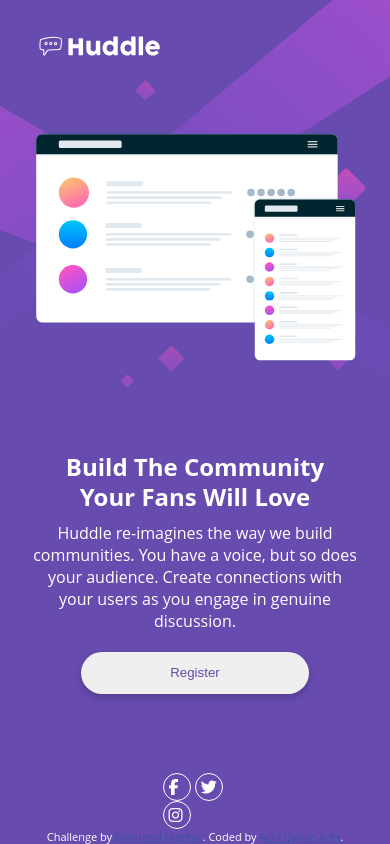
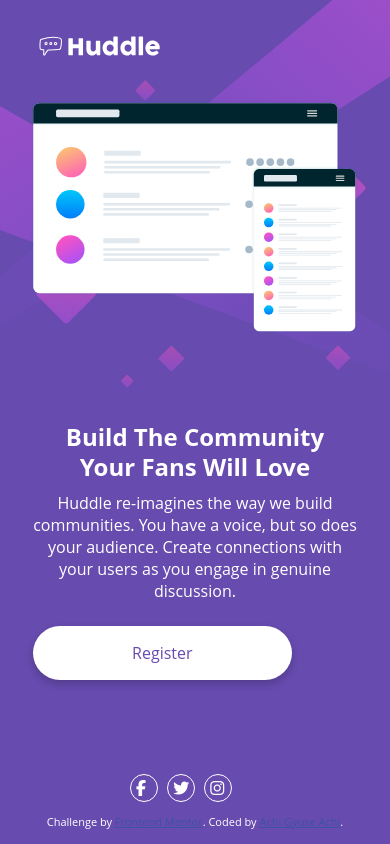
Before and after one commit to Achigyus/Achigyus.github.io, a plain HTML site: page huddleLandingPage/index.html in a window 390 px wide. Drawn offline with Linux system fonts and the light colour scheme; a web font is replaced by a local one.

Commit message:
second commit

```diff
--- a/huddleLandingPage/index.html
+++ b/huddleLandingPage/index.html
@@ -39,13 +39,13 @@
     <p>Huddle re-imagines the way we build  communities. You have a voice, but so  does your audience.
     Create connections  with your users as you engage  in genuine discussion.</p>
 
-    <button><a href="#">Register</a></button>
+    <a href="#">Register</a>
   </section>
 
   <section class="icons">
-    <i class="fab fa-facebook-f" style="border: 1px solid white; border-radius: 50%; width: 16px; padding:5px;"></i>
-    <i class="fab fa-twitter"  style="border: 1px solid white; border-radius: 50%; width: 16px; padding:5px;"></i>
-    <i class="fab fa-instagram"  style="border: 1px solid white; border-radius: 50%; width: 16px; padding:5px;"></i>
+    <a href="https://.com"><i class="fab fa-facebook-f" style="border-radius: 50%; width: 16px; padding:5px;"></i></a>
+    <a href="https://.com"><i class="fab fa-twitter"  style="border-radius: 50%; width: 16px; padding:5px;"></i></a>
+    <a href="https://.com"><i class="fab fa-instagram"  style="border-radius: 50%; width: 16px; padding:5px;"></i></a>
   </section>
 
   <footer>
--- a/huddleLandingPage/style.css
+++ b/huddleLandingPage/style.css
@@ -83,7 +83,8 @@ header img {
     width: 100%;
 }
 
-.fans button {
+.fans a {
+    display: block;
     width: 30%;
     padding: 1em 1em;
     border-radius: 1.875em;
@@ -92,20 +93,34 @@ header img {
     color: hsl(257, 40%, 49%);
     box-shadow: 0 0.25em 0.5em 0 rgba(0, 0, 0, 0.2);
     margin-top: 1.5em;
+    background-color: white;
+    text-align: center;
 }
 
-button a {
-    text-decoration: none;
-    color: hsl(257, 40%, 49%);
+.fans a:hover {
+    background-color: hsl(300, 69%, 71%);
+    color: white;
 }
 
 .icons {
     width: 100%;
     grid-row: 12 / 13;
-    grid-column: 11 / 12;
+    grid-column: 11 / 13;
     /* grid-area: i;
     margin-top: 9.375rem; */
 }
+
+.icons i {
+    border: 1px solid white;
+    color: white;
+    margin-right: 5px;
+}
+
+.icons i:hover {
+    border-color:  hsl(300, 69%, 71%);
+    color:  hsl(300, 69%, 71%);
+}
+
 
 
 footer {
@@ -140,20 +155,19 @@ footer {
     }
 
     .mockups {
-        grid-column: 2 / 12;
-        grid-row: 3 / 6;
-        margin: 0;
-        margin-bottom: 20px;
+        grid-column: 3 / 12;
+        grid-row: 2 / 5;
+        margin-top: 30px;
     }
 
     .fans{
         grid-column: 2 / 12;
-        grid-row: 8 / 10;
+        grid-row: 7 / 9;
         margin: 0;
         text-align: center;
     }
 
-    .fans button {
+    .fans a {
         width: 70%;
         text-align: center;
         padding: 1em 1em;
@@ -175,13 +189,14 @@ footer {
     }
 
     .icons {
-        grid-column: 6 / 8;
-        grid-row: 13 / 14;
+        grid-column: 5 / 10;
+        grid-row: 12 / 13;
 
     }
 
     footer {
         grid-column: 2 / 12;
-        grid-row: 14 / 15;
+        grid-row: 12 / 13;
+        margin-top: 40px;
     }
 }
```
